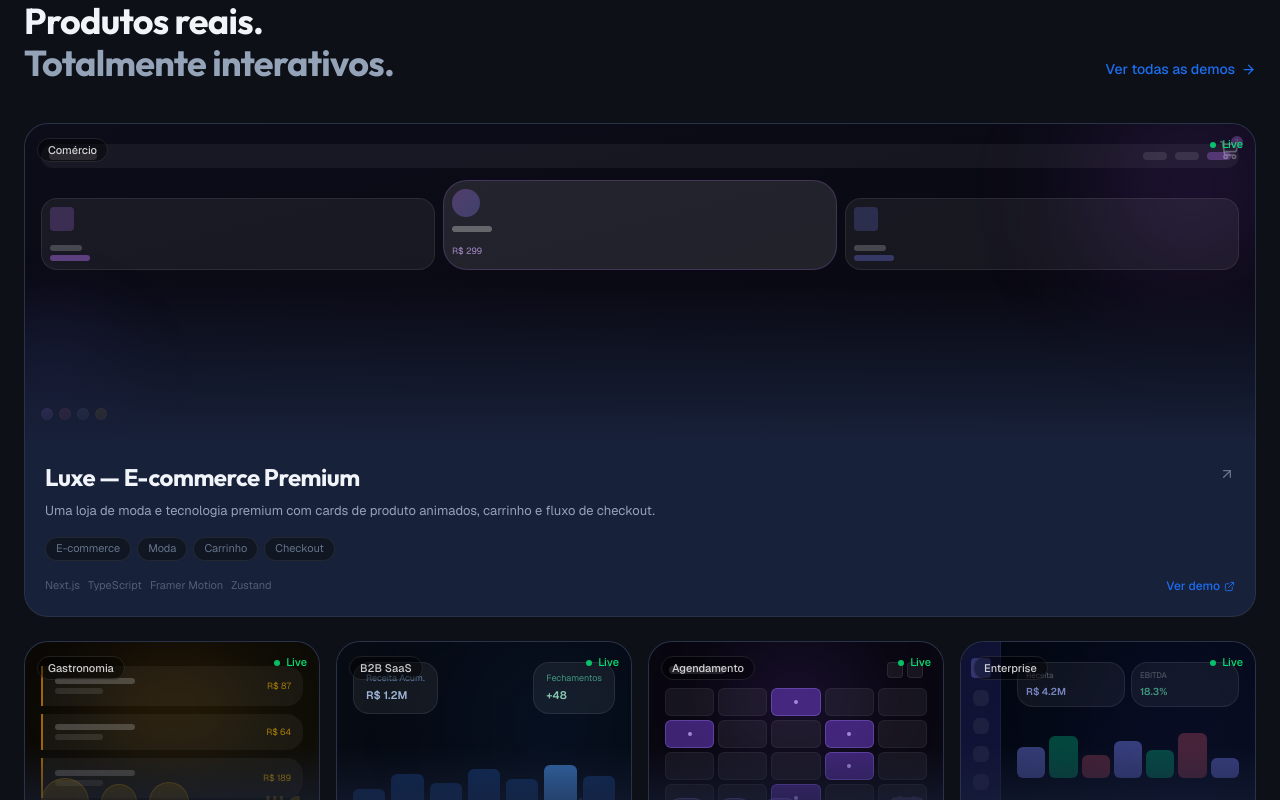
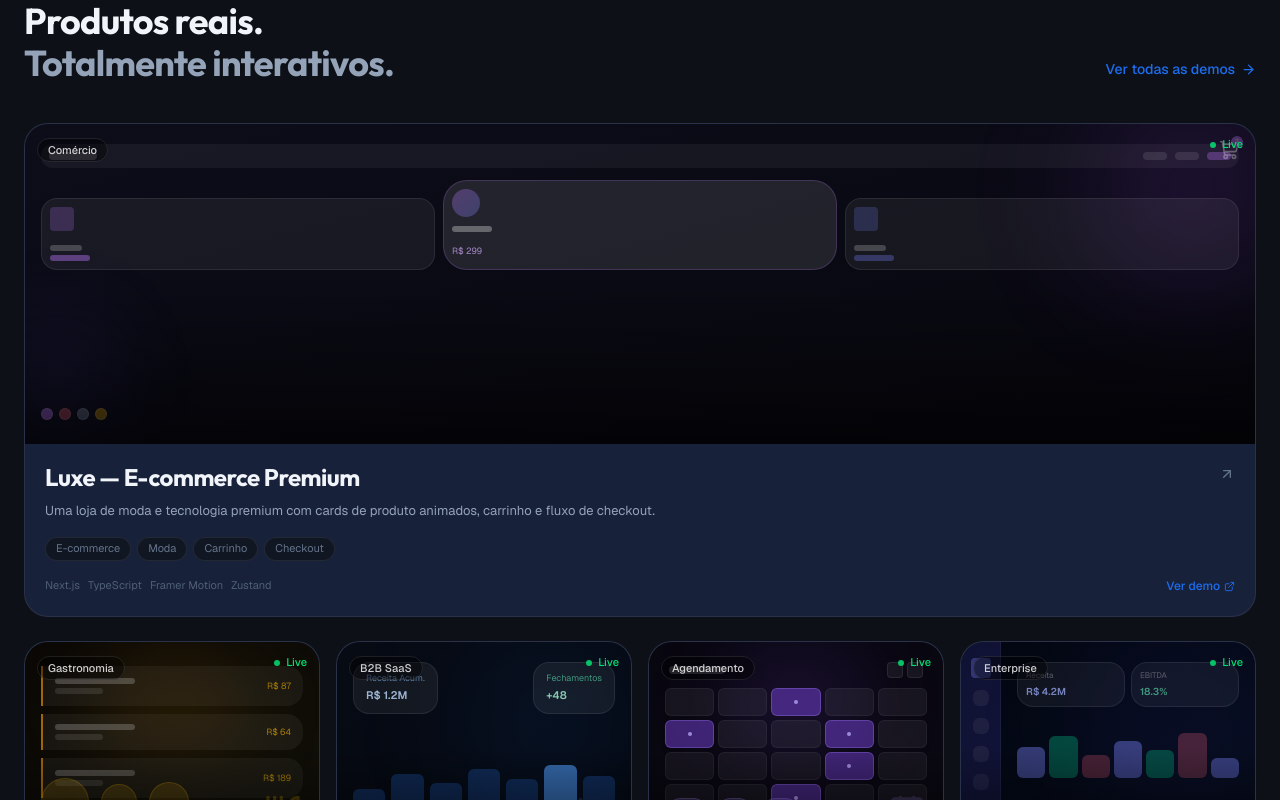
Before and after one commit to ErickStoppa/portfolioDC, a Next.js app: page / in a window 1280 px wide. Shown: the part 3380-4180 px from the top of the page. Built offline with nearby package versions, Linux system fonts and the light colour scheme.

Commit message:
fix: update gradient overlay color and text color in DemoCard component

```diff
--- a/app/portfolio/components/DemoCard.tsx
+++ b/app/portfolio/components/DemoCard.tsx
@@ -48,7 +48,7 @@
             <DemoPreviewArt demoId={demo.id} className="absolute inset-0" />
 
             {/* Gradient overlay */}
-            <div className="absolute inset-0 bg-gradient-to-t from-[var(--bg-card)] via-transparent to-transparent" />
+            <div className="absolute inset-0 bg-gradient-to-t from-black/60 via-transparent to-transparent" />
 
             {/* Category pill — top left */}
             <div className="absolute top-3 left-3">
@@ -82,7 +82,7 @@
                   <div
                     className={cn(
                       "flex items-center gap-2.5",
-                      "bg-white/95 backdrop-blur-md text-[var(--bg)]",
+                      "bg-white/95 backdrop-blur-md text-gray-900",
                       "font-semibold text-sm rounded-full shadow-xl",
                       featured ? "px-6 py-3" : "px-5 py-2.5"
                     )}
```
